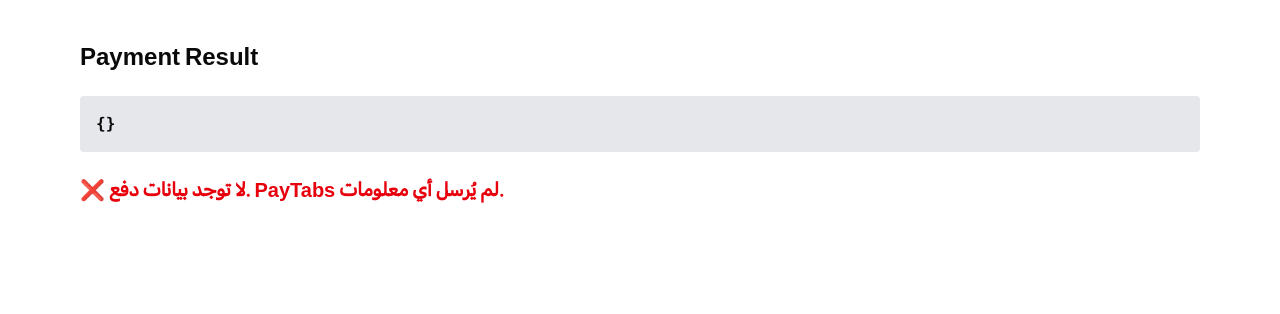
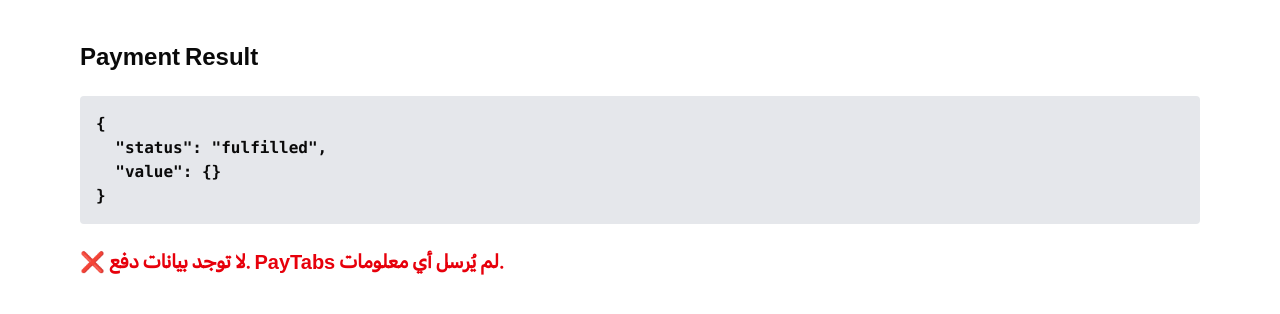
Before and after one commit to x404cys/dropwawe, a Next.js app: page /storev2/payment-result in a window 1280 px wide. Shown: the top 314 px of the page. Built offline with nearby package versions, Linux system fonts and the light colour scheme; no server answers; the database is empty.

Commit message:
H000000000000000000000

```diff
--- a/src/app/(page)/storev2/(page)/payment-result/page.tsx
+++ b/src/app/(page)/storev2/(page)/payment-result/page.tsx
@@ -1,22 +1,22 @@
-export default async function PaymentResultPage({
+export const dynamic = 'force-dynamic';
+
+export default function PaymentResultPage({
   searchParams,
 }: {
-  searchParams: Promise<Record<string, string>>;
+  searchParams: Record<string, string>;
 }) {
-  const params = await searchParams;
+  console.log('Callback Received:', searchParams);
 
-  console.log('Callback Received:', params);
-
-  const tranRef = params.tranRef ?? null;
-  const cartId = params.cartId ?? null;
-  const respStatus = params.respStatus ?? null;
-  const respMessage = params.respMessage ?? null;
+  const tranRef = searchParams.tranRef ?? null;
+  const cartId = searchParams.cartId ?? null;
+  const respStatus = searchParams.respStatus ?? null;
+  const respMessage = searchParams.respMessage ?? null;
 
   return (
     <div className="p-10">
       <h1 className="mb-6 text-2xl font-bold">Payment Result</h1>
 
-      <pre className="rounded bg-gray-200 p-4">{JSON.stringify(params, null, 2)}</pre>
+      <pre className="rounded bg-gray-200 p-4">{JSON.stringify(searchParams, null, 2)}</pre>
 
       {!tranRef && (
         <p className="mt-6 text-xl text-red-600">
```
